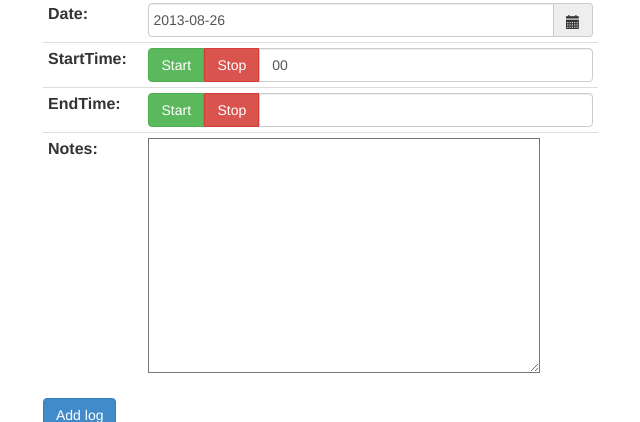
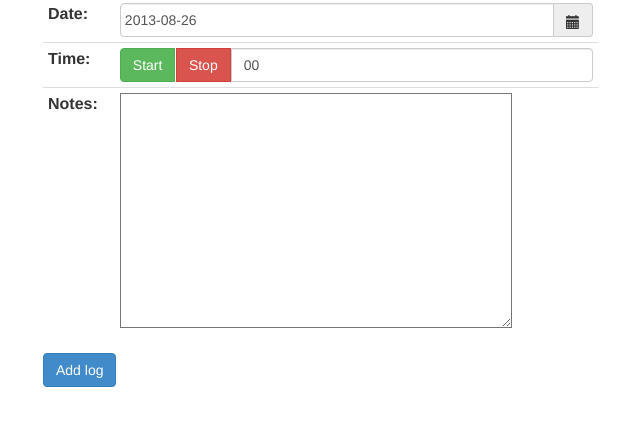
Before and after one commit to pbrogan12/time-tracker, a Django app: page /logs/ in a window 1280 px wide. Shown: the part 151-573 px from the top of the page, without its empty margins (612-1252 px from the left). Run offline with Django 3.2, Linux system fonts and the light colour scheme; data that the repository does not hold is empty; some libraries are stand-ins or nearby versions.

Commit message:
Updated models no longer needs ends time

```diff
--- a/timeTracker/timeLogger/models.py
+++ b/timeTracker/timeLogger/models.py
@@ -10,9 +10,8 @@ class Activity(models.Model):
 class logActivity(models.Model):
     name = models.ForeignKey('Activity')
     date = models.DateField()
-    startTime = models.TimeField()
-    endTime = models.TimeField()
-    notes = models.TextField(max_length=20)
+    time = models.CharField(max_length=20)
+    notes = models.TextField()
 
     def __unicode__(self):
         return u'%s %s' % (self.name, self.notes)
--- a/timeTracker/timeLogger/templates/log.html
+++ b/timeTracker/timeLogger/templates/log.html
@@ -67,7 +67,7 @@
                             </span>
                             {{ field.errors }}
                         </div>
-                        {% elif 'Time' in field.label_tag %}
+                        {% elif 'time' in field.label_tag %}
                         <div class="input-group">
                             <span class="input-group-btn">
                                 <button id="startButton" class="btn btn-success" type="button">Start</button>
@@ -102,14 +102,14 @@ $('.datepicker').datepicker({
     autoclose: 'true',
     todayHighlight: 'true',
     });
-$('#id_startTime').runner({
+$('#id_time').runner({
     milliseconds: false,
 });
 $('#startButton').click(function() {
-    $('#id_startTime').runner('start');
+    $('#id_time').runner('start');
 });
 $('#stopButton').click(function() {
-    $('#id_startTime').runner('stop');
+    $('#id_time').runner('stop');
 });
 });
 {% endblock %}
```
